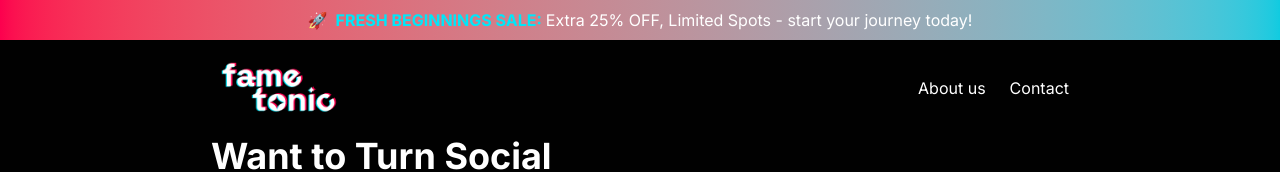
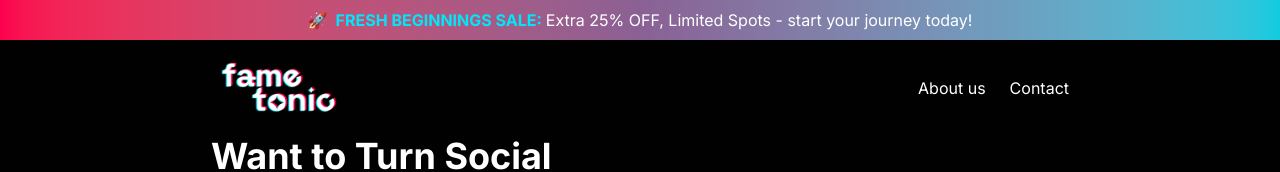
Before and after one commit to Arif-Ur-Rahman/netzet, a Next.js app: page / in a window 1280 px wide. Shown: the top 172 px of the page. Built offline with nearby package versions, Linux system fonts and the light colour scheme.

Commit message:
Navbar color issue solved

```diff
--- a/app/page.tsx
+++ b/app/page.tsx
@@ -5,13 +5,13 @@ export default function Home() {
   return (
     <main className="min-h-screen bg-[#010101] text-white">
       {/* Sale Banner */}
-      <div className="bg-gradient-to-r from-[#FC004E] to-[#10CBE0] py-2 px-4 text-center">
+      <div className="bg-gradient-to-r from-[#FC004E] via-[#8a6194] to-[#10CBE0] py-2 px-4 text-center">
         <p className="flex items-center justify-center text-sm md:text-base">
           <span className="mr-2">🚀</span>
           <span className="font-bold font-Figtree text-[#00e7f9]">
             FRESH BEGINNINGS SALE:
           </span>
-          <span className="ml-1">
+          <span className="ml-1 text-white">
             Extra 25% OFF, Limited Spots - start your journey today!
           </span>
         </p>
```
